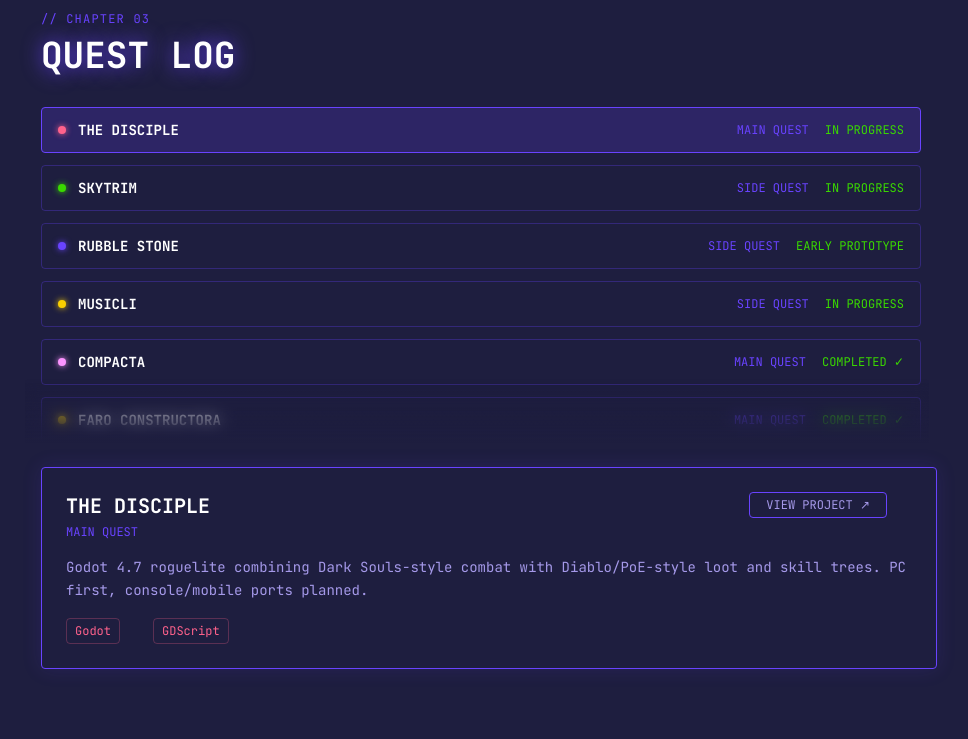
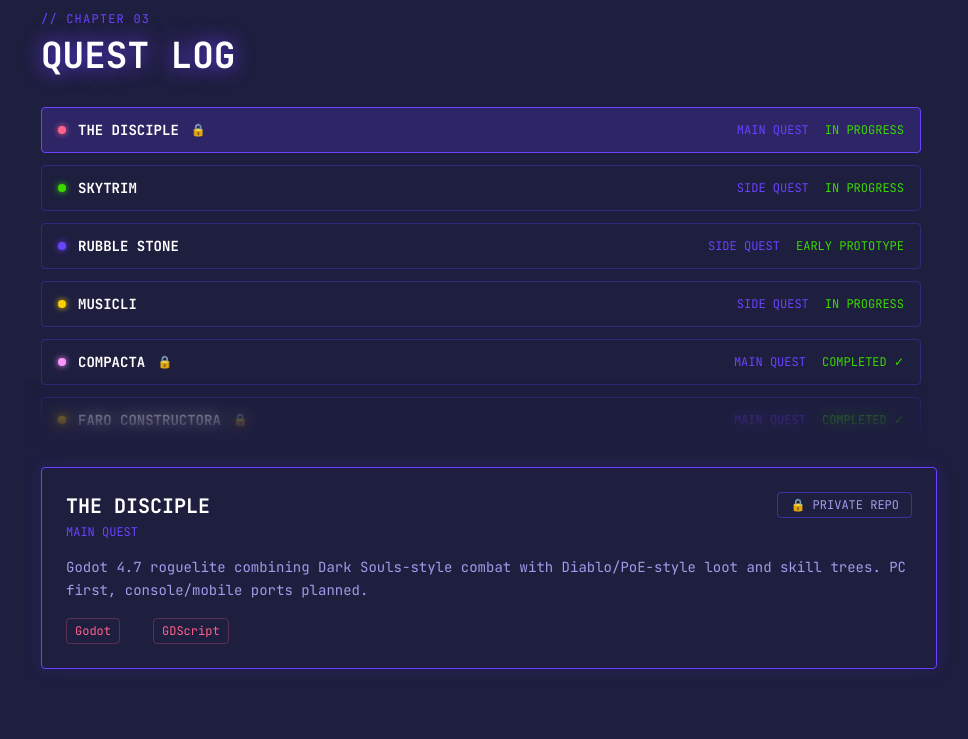
Before and after one commit to NikuzoKO/portfolio, a React (Vite) app: page / in a window 1280 px wide. Shown: the part 2460-3199 px from the top of the page, without its empty margins (151-1119 px from the left). Built offline with nearby package versions, Linux system fonts and the light colour scheme; no server answers.

Commit message:
Quest log: add all GitHub repos, lock private ones, show their descriptions

```diff
--- a/src/scenes/Projects.tsx
+++ b/src/scenes/Projects.tsx
@@ -12,7 +12,8 @@ const projects = [
             es: "Roguelite en Godot 4.7 que combina combate estilo Dark Souls con loot y árbol de habilidades estilo Diablo/PoE. PC primero, con puertos a consola/móvil planeados.",
         },
         stack: ["Godot", "GDScript"],
-        url: "https://github.com/NikuzoKO/the-disciple",
+        url: "",
+        private: true,
         color: "#FF628C",
     },
     {
@@ -61,6 +62,7 @@ const projects = [
         },
         stack: ["React", "Laravel", "MySQL"],
         url: "https://compacta.net.uy",
+        private: true,
         color: "#FB94FF",
     },
     {
@@ -73,6 +75,7 @@ const projects = [
         },
         stack: ["React", "Laravel", "MySQL", "Docker", "cPanel"],
         url: "https://faro.net.uy",
+        private: true,
         color: "#FAD000",
     },
     {
@@ -84,7 +87,8 @@ const projects = [
             es: "App fullstack de seguimiento bursátil. Frontend React con búsqueda en tiempo real. API Laravel con autenticación Sanctum.",
         },
         stack: ["React", "Laravel", "Sanctum", "MySQL"],
-        url: "https://github.com/NikuzoKo/stockDashboardFront",
+        url: "",
+        private: true,
         color: "#6943FF",
     },
     {
@@ -110,6 +114,207 @@ const projects = [
         stack: ["React", "Bootstrap", "Redux"],
         url: "",
         color: "#3AD900",
+    },
+    {
+        name: "CURRICULUM",
+        status: { en: "TypeScript", es: "TypeScript" },
+        type: { en: "SIDE QUEST", es: "MISIÓN SECUNDARIA" },
+        desc: {
+            en: "Interactive CV, also rendered to the PDF behind the Download CV button.",
+            es: "CV interactivo, también renderizado al PDF del botón Descargar CV.",
+        },
+        stack: ["TypeScript"],
+        url: "https://github.com/NikuzoKO/curriculum",
+        color: "#FF628C",
+    },
+    {
+        name: "PORTFOLIO",
+        status: { en: "TypeScript", es: "TypeScript" },
+        type: { en: "SIDE QUEST", es: "MISIÓN SECUNDARIA" },
+        desc: {
+            en: "This site — React, Tailwind and a Supabase-backed XP system.",
+            es: "Este sitio — React, Tailwind y un sistema de XP con Supabase.",
+        },
+        stack: ["TypeScript"],
+        url: "https://github.com/NikuzoKO/portfolio",
+        color: "#3AD900",
+    },
+    {
+        name: "GLYPHFALL",
+        status: { en: "Python", es: "Python" },
+        type: { en: "SIDE QUEST", es: "MISIÓN SECUNDARIA" },
+        desc: {
+            en: "Terminal ARPG: classless skill-swap builds, affix loot, infinite passive grid. Python curses/pygame, web build via pygbag.",
+            es: "ARPG de terminal: builds sin clases con habilidades intercambiables, loot con afijos, grilla pasiva infinita. Python curses/pygame, build web con pygbag.",
+        },
+        stack: ["Python"],
+        url: "https://github.com/NikuzoKO/glyphfall",
+        color: "#6943FF",
+    },
+    {
+        name: "PMOS MOTO G06",
+        status: { en: "Python", es: "Python" },
+        type: { en: "SIDE QUEST", es: "MISIÓN SECUNDARIA" },
+        desc: {
+            en: "WIP postmarketOS port for the Motorola Moto G06 (lagos, MT6768): boots to systemd on the stock GKI kernel + vendor modules.",
+            es: "Port de postmarketOS en desarrollo para el Motorola Moto G06 (lagos, MT6768): arranca a systemd con el kernel GKI de stock + módulos del vendor.",
+        },
+        stack: ["Python"],
+        url: "https://github.com/NikuzoKO/pmos-moto-g06-lagos",
+        color: "#FAD000",
+    },
+    {
+        name: "ANDROID TRANSLATION LAYER",
+        status: { en: "Java", es: "Java" },
+        type: { en: "SIDE QUEST", es: "MISIÓN SECUNDARIA" },
+        desc: {
+            en: "Fork of Android Translation Layer with fixes to run WhatsApp on a Linux phone.",
+            es: "Fork de Android Translation Layer con arreglos para correr WhatsApp en un teléfono Linux.",
+        },
+        stack: ["Java"],
+        url: "https://github.com/NikuzoKO/android_translation_layer",
+        color: "#FB94FF",
+    },
+    {
+        name: "BIONIC TRANSLATION",
+        status: { en: "C", es: "C" },
+        type: { en: "SIDE QUEST", es: "MISIÓN SECUNDARIA" },
+        desc: {
+            en: "Fork of bionic_translation with libc fixes (getaddrinfo/getnameinfo flags, readdir) found running WhatsApp via ATL.",
+            es: "Fork de bionic_translation con arreglos de libc (flags de getaddrinfo/getnameinfo, readdir) encontrados al correr WhatsApp vía ATL.",
+        },
+        stack: ["C"],
+        url: "https://github.com/NikuzoKO/bionic_translation",
+        color: "#FF628C",
+    },
+    {
+        name: "MTG CARD ART VIEWER",
+        status: { en: "JavaScript", es: "JavaScript" },
+        type: { en: "SIDE QUEST", es: "MISIÓN SECUNDARIA" },
+        desc: {
+            en: "Public repository on GitHub.",
+            es: "Repositorio público en GitHub.",
+        },
+        stack: ["JavaScript"],
+        url: "https://github.com/NikuzoKO/mtgCardArtViewer",
+        color: "#3AD900",
+    },
+    {
+        name: "TOO HEAVY PROJECT",
+        status: { en: "C#", es: "C#" },
+        type: { en: "SIDE QUEST", es: "MISIÓN SECUNDARIA" },
+        desc: {
+            en: "Videogame about shooting physics.",
+            es: "Videojuego sobre física de disparos.",
+        },
+        stack: ["C#"],
+        url: "",
+        private: true,
+        color: "#6943FF",
+    },
+    {
+        name: "RPG PROJECT",
+        status: { en: "JavaScript", es: "JavaScript" },
+        type: { en: "SIDE QUEST", es: "MISIÓN SECUNDARIA" },
+        desc: {
+            en: "Private repository.",
+            es: "Repositorio privado.",
+        },
+        stack: ["JavaScript"],
+        url: "",
+        private: true,
+        color: "#FAD000",
+    },
+    {
+        name: "PLAYME",
+        status: { en: "CSS", es: "CSS" },
+        type: { en: "SIDE QUEST", es: "MISIÓN SECUNDARIA" },
+        desc: {
+            en: "Private repository.",
+            es: "Repositorio privado.",
+        },
+        stack: ["CSS"],
+        url: "",
+        private: true,
+        color: "#FB94FF",
+    },
+    {
+        name: "IDLE PROJECT",
+        status: { en: "JavaScript", es: "JavaScript" },
+        type: { en: "SIDE QUEST", es: "MISIÓN SECUNDARIA" },
+        desc: {
+            en: "Private repository.",
+            es: "Repositorio privado.",
+        },
+        stack: ["JavaScript"],
+        url: "",
+        private: true,
+        color: "#FF628C",
+    },
+    {
+        name: "DUNGEON CRAWLER PUZZLE GAME",
+        status: { en: "C#", es: "C#" },
+        type: { en: "SIDE QUEST", es: "MISIÓN SECUNDARIA" },
+        desc: {
+            en: "Walking simulator.",
+            es: "Simulador de caminata.",
+        },
+        stack: ["C#"],
+        url: "",
+        private: true,
+        color: "#3AD900",
+    },
+    {
+        name: "DETECTIVE GAME",
+        status: { en: "C#", es: "C#" },
+        type: { en: "SIDE QUEST", es: "MISIÓN SECUNDARIA" },
+        desc: {
+            en: "Private repository.",
+            es: "Repositorio privado.",
+        },
+        stack: ["C#"],
+        url: "",
+        private: true,
+        color: "#6943FF",
+    },
+    {
+        name: "MTG UNIFICATED APP",
+        status: { en: "JavaScript", es: "JavaScript" },
+        type: { en: "SIDE QUEST", es: "MISIÓN SECUNDARIA" },
+        desc: {
+            en: "An MTG app to have everything a Magic player needs.",
+            es: "Una app de MTG con todo lo que necesita un jugador de Magic.",
+        },
+        stack: ["JavaScript"],
+        url: "",
+        private: true,
+        color: "#FAD000",
+    },
+    {
+        name: "DOGMA",
+        status: { en: "JavaScript", es: "JavaScript" },
+        type: { en: "SIDE QUEST", es: "MISIÓN SECUNDARIA" },
+        desc: {
+            en: "Puzzle videogame on React.",
+            es: "Videojuego de puzzles en React.",
+        },
+        stack: ["JavaScript"],
+        url: "",
+        private: true,
+        color: "#FB94FF",
+    },
+    {
+        name: "EJERCICIO 17",
+        status: { en: "JavaScript", es: "JavaScript" },
+        type: { en: "SIDE QUEST", es: "MISIÓN SECUNDARIA" },
+        desc: {
+            en: "Private repository.",
+            es: "Repositorio privado.",
+        },
+        stack: ["JavaScript"],
+        url: "",
+        private: true,
+        color: "#FF628C",
     },
 ];
 
@@ -167,7 +372,7 @@ export default function Projects({ lang }: { lang: Lang }) {
                                 onClick={() => setSelected(i)}
                                 initial={{ opacity: 0, x: -20 }}
                                 whileInView={{ opacity: 1, x: 0 }}
-                                transition={{ delay: i * 0.1 }}
+                                transition={{ delay: Math.min(i, 6) * 0.08 }}
                                 whileHover={{ x: 4 }}
                                 className={`w-full text-left border rounded px-4 py-3 transition-all ${
                                     selected === i
@@ -182,6 +387,15 @@ export default function Projects({ lang }: { lang: Lang }) {
                                             style={{ backgroundColor: project.color, boxShadow: `0 0 6px ${project.color}` }}
                                         />
                                         <span className="text-white text-sm font-bold mr-0">{project.name}</span>
+                                        {project.private && (
+                                            <span
+                                                className="text-xs mr-0"
+                                                title={lang === "en" ? "Private repository" : "Repositorio privado"}
+                                                aria-label={lang === "en" ? "Private repository" : "Repositorio privado"}
+                                            >
+                                                🔒
+                                            </span>
+                                        )}
                                     </div>
                                     <div className="flex flex-wrap items-center gap-x-4 gap-y-1 pl-5 sm:pl-0">
                                         <span className="text-purple-mid text-xs mr-0">{project.type[lang]}</span>
@@ -216,6 +430,12 @@ export default function Projects({ lang }: { lang: Lang }) {
                                 <h3 className="text-white font-bold text-xl">{projects[selected].name}</h3>
                                 <p className="text-purple-mid text-xs mt-1">{projects[selected].type[lang]}</p>
                             </div>
+                            <div className="flex flex-wrap items-center justify-end gap-2">
+                                {projects[selected].private && (
+                                    <span className="text-purple-light text-xs mr-0 border border-purple-mid/50 px-3 py-1 rounded">
+                                        🔒 {lang === "en" ? "PRIVATE REPO" : "REPO PRIVADO"}
+                                    </span>
+                                )}
                                 {projects[selected].url && (
                                     <a
                                         href={projects[selected].url}
@@ -225,6 +445,7 @@ export default function Projects({ lang }: { lang: Lang }) {
                                         {lang === "en" ? "VIEW PROJECT ↗" : "VER PROYECTO ↗"}
                                     </a>
                                 )}
+                            </div>
                         </div>
                         <p className="text-purple-light text-sm leading-relaxed mb-4">
                             {projects[selected].desc[lang]}
```
Lines whose indentation alone changed are shown as unchanged.
